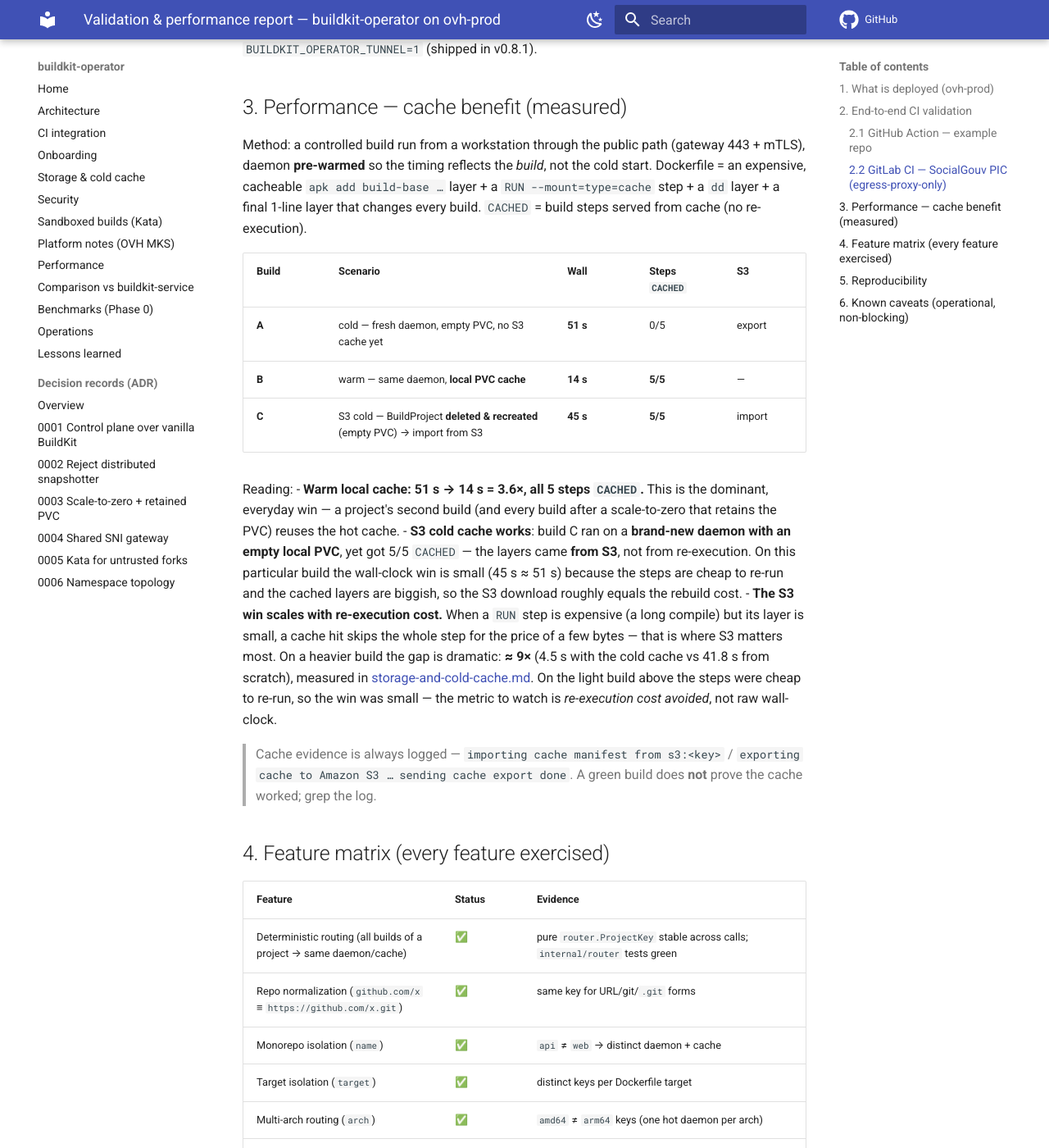
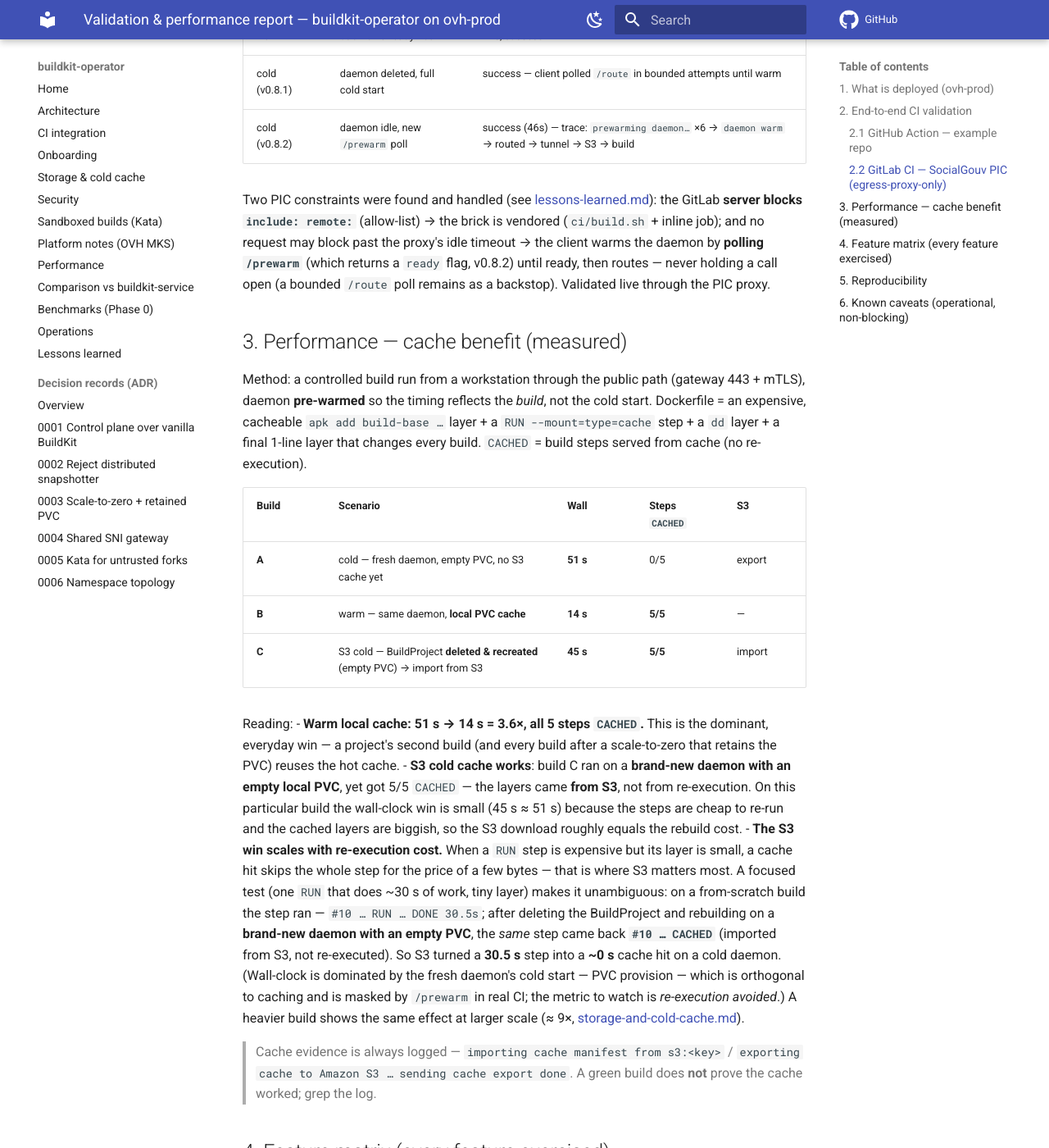
Before and after one commit to SocialGouv/buildkit-operator, an MkDocs documentation site: the page built from docs/validation-report.md, in a window 1280 px wide and 1400 px high, scrolled down 1804 px. Shown: the whole window at 82% size. Built offline with MkDocs 1.6.1 and Material for MkDocs 9.7.7, drawn with Linux system fonts in a browser that asks for light colours; comment, search, counter and statistics services are not loaded; some of the changed text lies outside the part shown.

Commit message:
docs: update validation report for v0.8.2 (cold-start robustness + measured S3 skip)
Co-Authored-By: Claude Opus 4.8 (1M context) <noreply@anthropic.com>

```diff
--- a/docs/validation-report.md
+++ b/docs/validation-report.md
@@ -2,12 +2,20 @@
 
 End-to-end validation of buildkit-operator deployed on **OVH MKS `ovh-prod`**, exercised from both CI
 front-ends (GitHub Action + GitLab/PIC) and benchmarked for the cache features that are its reason to
-exist. Date: **2026-06-26**, release **v0.8.1**.
+exist. Date: **2026-06-26**, release **v0.8.2**.
 
 > TL;DR — every feature works and is exercised by a real build. Warm local cache gives a **measured
 > 3.6×** on a representative build (5/5 steps `CACHED`); the S3 cold cache lets a **brand-new daemon**
-> rebuild from cache instead of from scratch. Two CI paths are green end-to-end (GitHub example repo +
-> the SocialGouv PIC behind its egress proxy). Known operational caveats are listed at the end.
+> skip an expensive step entirely (a 30.5 s `RUN` → `CACHED` from S3). Two CI paths are green end-to-end
+> (GitHub example repo + the SocialGouv PIC behind its egress proxy), including a brand-new project's
+> cold start. Known operational caveats are listed at the end.
+
+> **v0.8.2 robustness.** Two fixes hardened the cold-start path after this validation surfaced them:
+> (1) a fresh project now warms reliably — `buildd` stamps `LastBuildTime` on the object returned by
+> `Create` (an informer-cache `Get` right after `Create` could miss it and leave a warm-tier daemon
+> stuck `Idle`); (2) `/prewarm` now returns a `ready` flag so a proxy-tunnelled client polls it
+> (non-blocking) until warm — no request is ever held open past the proxy's idle-tunnel timeout, and a
+> daemon that never warms fails loudly instead of hanging. Both re-validated live (below).
 
 ## 1. What is deployed (ovh-prod)
 
@@ -45,12 +53,14 @@ Both paths green **through the PIC CONNECT proxy** (`proxyweb…:8002`):
 | Run | Scenario | Result |
 |---|---|---|
 | warm | daemon already hot | **17s**, success |
-| cold | daemon deleted, full cold start | success — the client polls `/route` in bounded attempts (proxy idle-timeout ~50s) until warm, then builds |
+| cold (v0.8.1) | daemon deleted, full cold start | success — client polled `/route` in bounded attempts until warm |
+| cold (v0.8.2) | daemon idle, new `/prewarm` poll | success (46s) — trace: `prewarming daemon…` ×6 → `daemon warm` → routed → tunnel → S3 → build |
 
 Two PIC constraints were found and handled (see [lessons-learned.md](lessons-learned.md)): the GitLab
 **server blocks `include: remote:`** (allow-list) → the brick is vendored (`ci/build.sh` + inline job);
-and a blocking `/route` would drop on the proxy's idle timeout → **bounded `/route` polling** when
-`BUILDKIT_OPERATOR_TUNNEL=1` (shipped in v0.8.1).
+and no request may block past the proxy's idle timeout → the client warms the daemon by **polling
+`/prewarm`** (which returns a `ready` flag, v0.8.2) until ready, then routes — never holding a call open
+(a bounded `/route` poll remains as a backstop). Validated live through the PIC proxy.
 
 ## 3. Performance — cache benefit (measured)
 
@@ -73,12 +83,15 @@ Reading:
   `CACHED` — the layers came **from S3**, not from re-execution. On this particular build the wall-clock
   win is small (45 s ≈ 51 s) because the steps are cheap to re-run and the cached layers are biggish, so
   the S3 download roughly equals the rebuild cost.
-- **The S3 win scales with re-execution cost.** When a `RUN` step is expensive (a long compile) but its
-  layer is small, a cache hit skips the whole step for the price of a few bytes — that is where S3
-  matters most. On a heavier build the gap is dramatic: **≈ 9×** (4.5 s with the cold cache vs 41.8 s
-  from scratch), measured in [storage-and-cold-cache.md](storage-and-cold-cache.md). On the light build
-  above the steps were cheap to re-run, so the win was small — the metric to watch is *re-execution cost
-  avoided*, not raw wall-clock.
+- **The S3 win scales with re-execution cost.** When a `RUN` step is expensive but its layer is small, a
+  cache hit skips the whole step for the price of a few bytes — that is where S3 matters most. A focused
+  test (one `RUN` that does ~30 s of work, tiny layer) makes it unambiguous: on a from-scratch build the
+  step ran — `#10 … RUN … DONE 30.5s`; after deleting the BuildProject and rebuilding on a **brand-new
+  daemon with an empty PVC**, the *same* step came back **`#10 … CACHED`** (imported from S3, not
+  re-executed). So S3 turned a **30.5 s** step into a **~0 s** cache hit on a cold daemon. (Wall-clock is
+  dominated by the fresh daemon's cold start — PVC provision — which is orthogonal to caching and is
+  masked by `/prewarm` in real CI; the metric to watch is *re-execution avoided*.) A heavier build shows
+  the same effect at larger scale (≈ 9×, [storage-and-cold-cache.md](storage-and-cold-cache.md)).
 
 > Cache evidence is always logged — `importing cache manifest from s3:<key>` / `exporting cache to
 > Amazon S3 … sending cache export done`. A green build does **not** prove the cache worked; grep the log.
@@ -94,20 +107,21 @@ Reading:
 | Multi-arch routing (`arch`) | ✅ | `amd64` ≠ `arm64` keys (one hot daemon per arch) |
 | Untrusted-fork isolation | ✅ | `ForkKey` ≠ canonical; fork daemons get **no S3 creds** (`!IsForkKey` gate) → can't poison the shared cache; Kata microVM runtime |
 | Warm local cache (PVC) | ✅ | bench B: 5/5 `CACHED`, 3.6× |
-| S3 cold cache (cross-daemon / cold daemon) | ✅ | bench C: 5/5 `CACHED` on a fresh daemon, imported from S3 |
+| S3 cold cache (cross-daemon / cold daemon) | ✅ | a 30.5 s `RUN` ran from scratch but came back `CACHED` from S3 on a brand-new daemon |
 | Scale-to-zero + PVC retention | ✅ | daemon seen `Idle` at 0 replicas, then re-attached hot (cache intact) by the next build |
-| Pre-warm (mask cold start) | ✅ | `/prewarm` returns `202` immediately with endpoint + cache ref |
+| Pre-warm + readiness | ✅ | `/prewarm` returns `202` immediately with `ready` + endpoint + cache; client polls it (non-blocking) to warm before routing |
+| Reliable warm-up from a fresh project | ✅ | new project `Scaling → Warm` with `LastBuildTime` stamped at create (v0.8.2 fix; no more silent stuck-`Idle`) |
 | Push + provenance/SBOM | ✅ | `--push` / `--provenance` / `--sbom` buildx flags wired in `build.sh` |
 | cosign keyless signing | ✅ | example-repo run pushes a signature to GHCR |
 
 ## 5. Reproducibility
 
-- **Chart**: `oci://ghcr.io/socialgouv/charts/buildkit-operator:0.8.1` (helm values documented in
-  `deploy/helm/buildkit-operator/values.yaml`).
+- **Chart**: `oci://ghcr.io/socialgouv/charts/buildkit-operator:0.8.2` (helm values documented in
+  `deploy/helm/buildkit-operator/values.yaml`); `buildd` live on image `sha-9190bb8` (v0.8.2).
 - **Client**: `scripts/build.sh` (GitHub Action `action.yml`, GitLab component `templates/build.yml`),
-  pinned to `v0.8.1` / floating `v1`.
+  pinned to `v0.8.2` / floating `v1`.
 - **Certs**: `deploy/cert/create-certs.sh` (SANs include `*.bko.fabrique.social.gouv.fr`).
-- **CI**: `ci` (test+lint) + `images` (build + cosign sign) green for v0.8.1.
+- **CI**: `ci` (test+lint) + `images` (build + cosign sign) green for v0.8.2.
 
 ## 6. Known caveats (operational, non-blocking)
 
```
